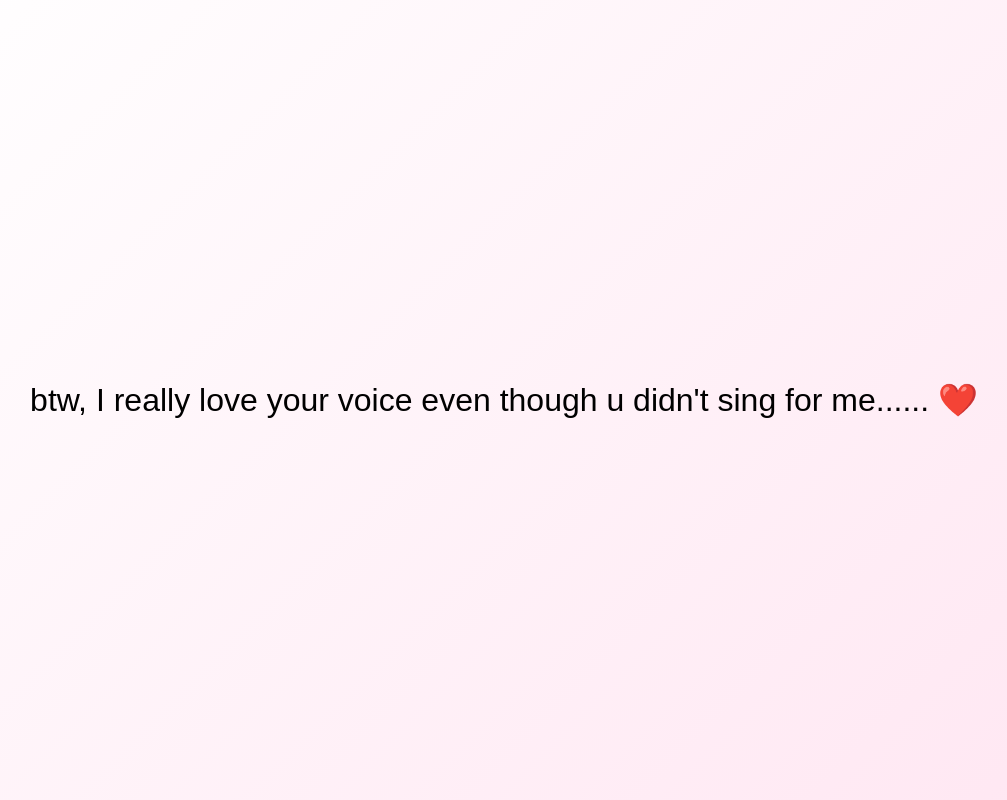
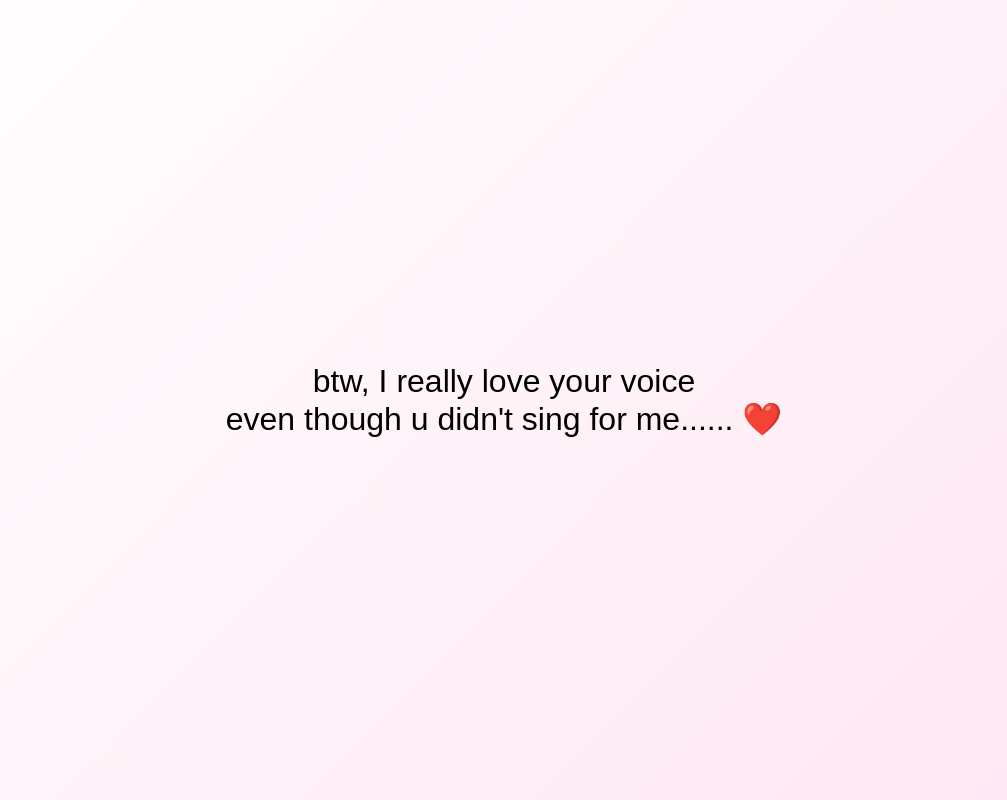
Before and after one commit to Joelchacko1/14.1, a plain HTML site: page index.html in a window 1280 px wide. Shown: the whole page, without its empty margins (136-1143 px from the left). Drawn offline with Linux system fonts and the light colour scheme.

Commit message:
Update index.html

```diff
--- a/index.html
+++ b/index.html
@@ -10,7 +10,7 @@
     <div class="container">
         <!-- Initial Messages -->
         <div id="message-1" class="message">Ashuvee...</div>
-        <div id="message-2" class="message">btw, I really love your voice even though u didn't sing for me...... ❤️</div>
+        <div id="message-2" class="message">btw, I really love your voice<br> even though u didn't sing for me...... ❤️</div>
 
         <!-- Text Box and Send Button -->
         <div id="text-box-container">
@@ -21,9 +21,9 @@
 
 
         <!-- Transition Messages -->
-        <div id="message-3" class="message">It was the thing I thought to send you 😊</div>
-        <div id="message-4" class="message">But I think... why would I need to send you like that?</div>
-        <div id="message-5" class="message">You are special to me other than other </div>
+        <div id="message-3" class="message">It was the thing<br> I thought to send you 😊</div>
+        <div id="message-4" class="message">But I think... <br>why would I need to send you like that?</div>
+        <div id="message-5" class="message">You are special to me  </div>
 
         <!-- Polaroid Photo -->
         <div id="polaroid-container">
```
